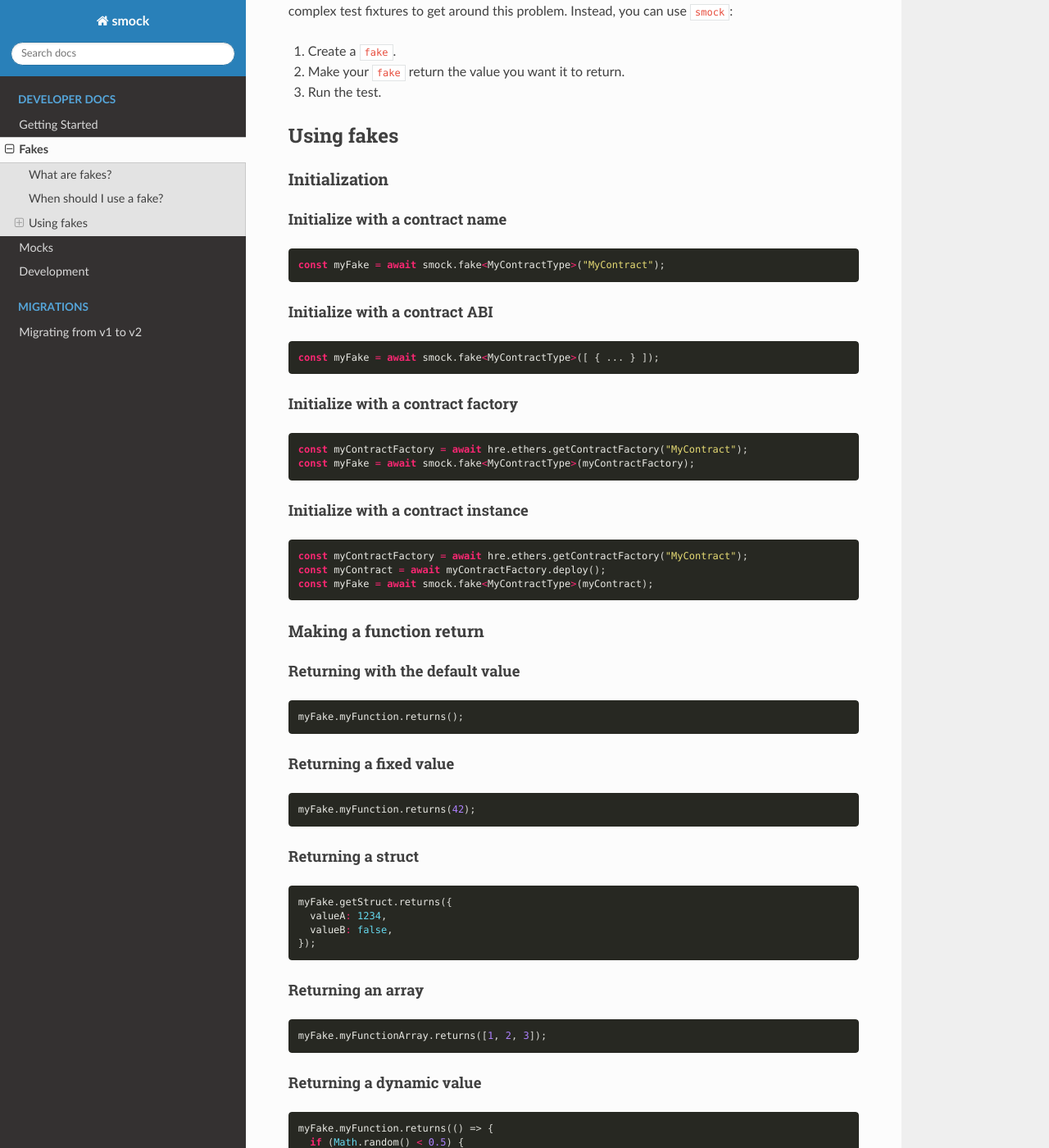
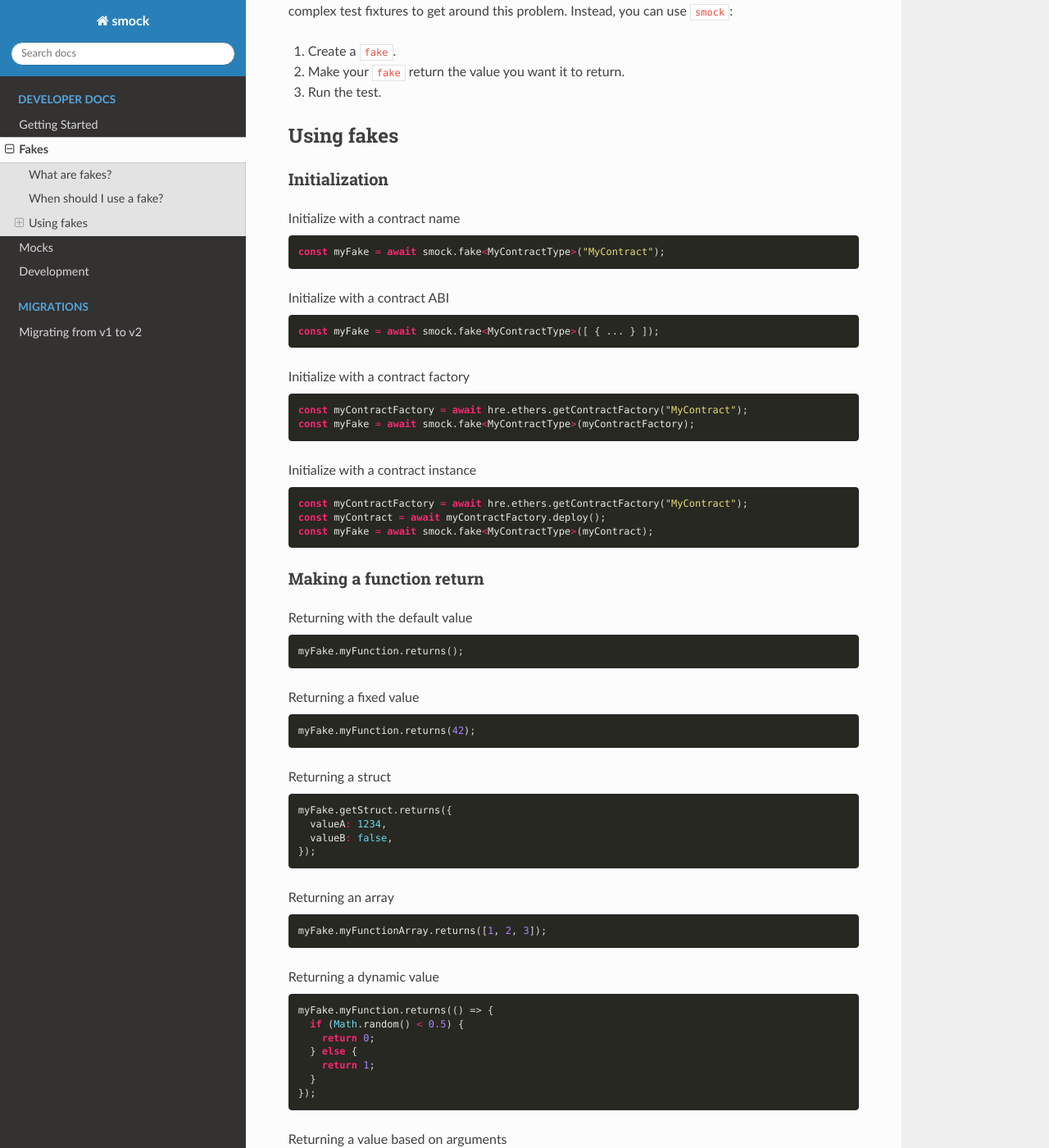
Before and after one commit to defi-wonderland/smock, a Sphinx documentation site: the page built from docs/source/fakes.rst, in a window 1280 px wide and 1400 px high, scrolled down 703 px. Shown: the whole window at 82% size. Built offline with Sphinx 7.4.7 and the Read the Docs theme 2.0.0, drawn with Linux system fonts in a browser that asks for light colours.

Commit message:
docs: made fakes h4 look like p

```diff
--- /dev/null
+++ b/docs/source/_static/css/fakes.css
@@ -0,0 +1,7 @@
+section#fakes h4 {
+  line-height: 24px;
+  font-size: 16px;
+  margin: 0 0 8px;
+  font-weight: normal;
+  font-family: Lato,proxima-nova,Helvetica Neue,Arial,sans-serif;
+}
--- a/docs/source/conf.py
+++ b/docs/source/conf.py
@@ -49,4 +49,10 @@ html_theme = 'sphinx_rtd_theme'
 # relative to this directory. They are copied after the builtin static files,
 # so a file named "default.css" will overwrite the builtin "default.css".
 html_static_path = ['_static']
-html_css_files = ['css/base.css', 'css/sphinx-tabs.css', 'css/highlight.css', 'css/text.css']
+html_css_files = [
+  'css/base.css',
+  'css/sphinx-tabs.css',
+  'css/highlight.css',
+  'css/text.css',
+  'css/fakes.css'
+]
```
